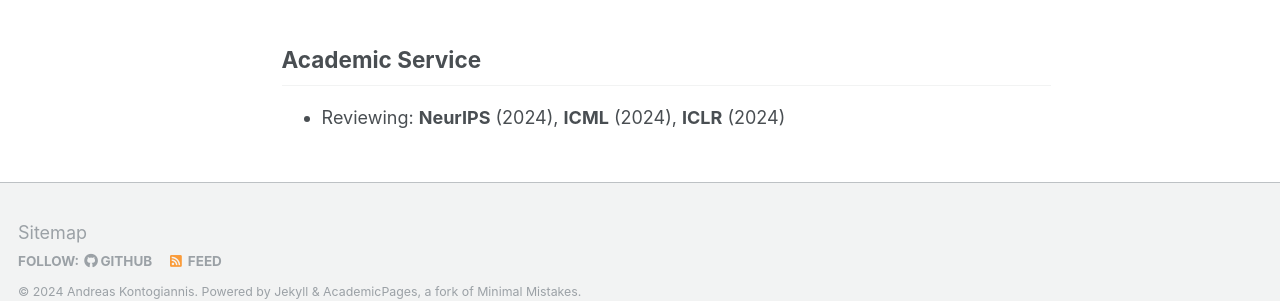
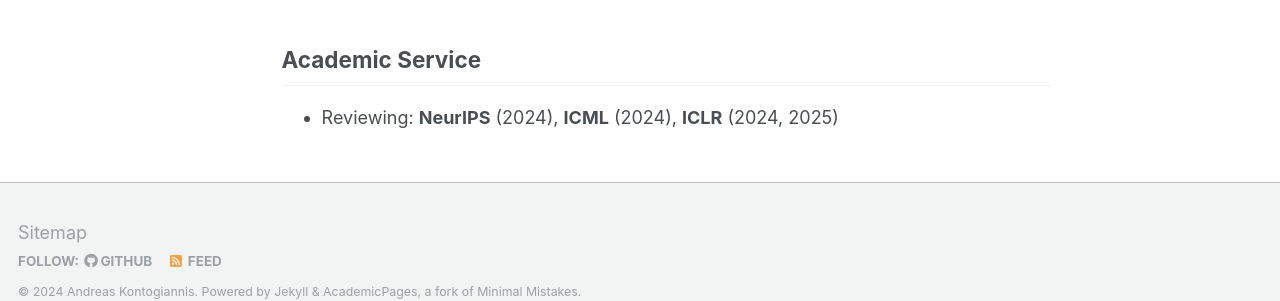
Before and after one commit to ddaedalus/ddaedalus.github.io, a Jekyll site: the page built from _pages/about.md, in a window 1280 px wide and 1399 px high. Shown: the part 1061-1362 px from the top of the window. Built offline with Jekyll 4.4.1, drawn with Linux system fonts in a browser that asks for light colours.

Commit message:
Update about.md

```diff
--- a/_pages/about.md
+++ b/_pages/about.md
@@ -26,4 +26,4 @@ In general, I am interested in the following research areas:
 - 2023.05: One paper got accepted at EXTRAAMAS 2023 (AAMAS Workshop).
 
 ## Academic Service
-* Reviewing: **NeurIPS** (2024), **ICML** (2024), **ICLR** (2024)
+* Reviewing: **NeurIPS** (2024), **ICML** (2024), **ICLR** (2024, 2025)
```
